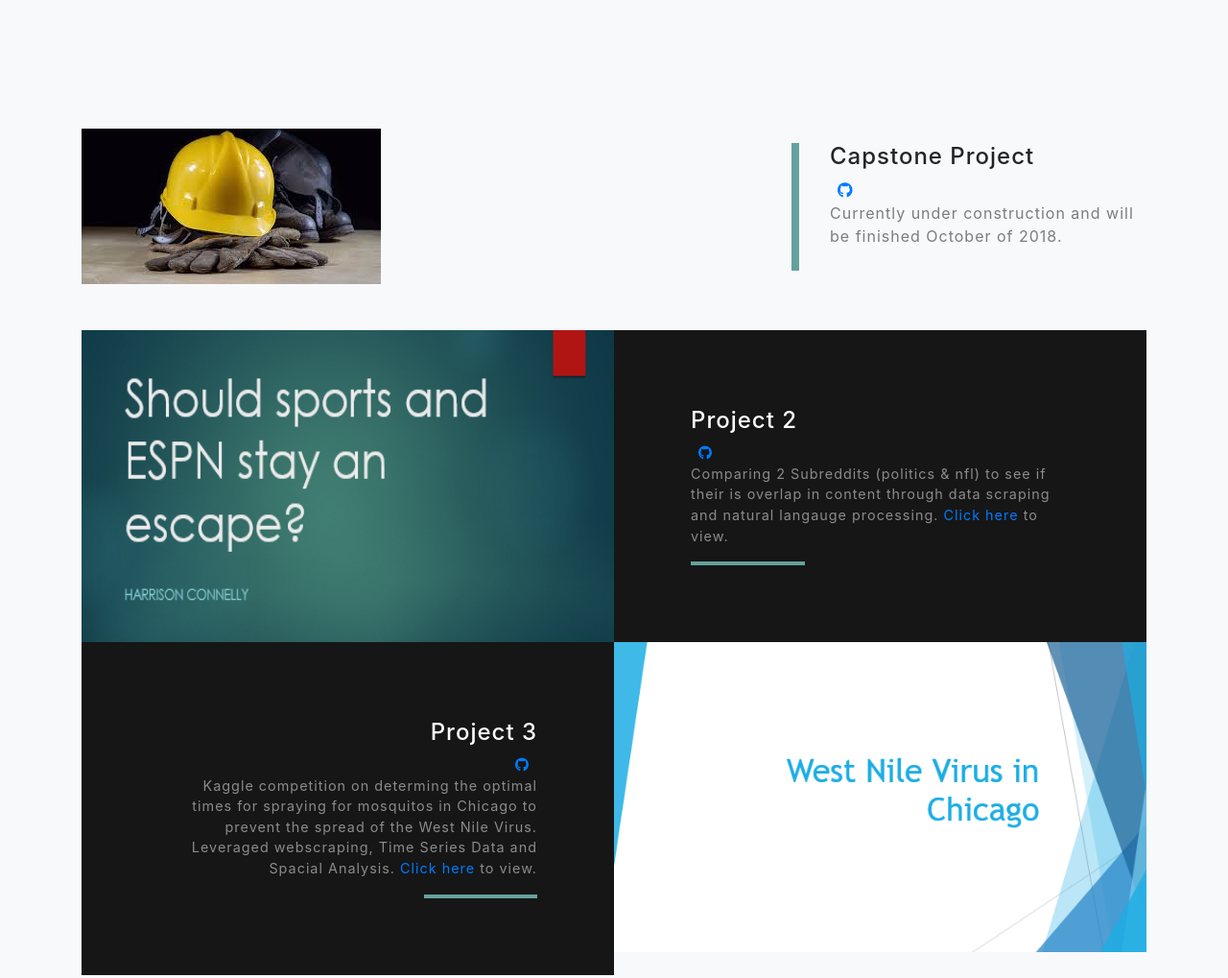
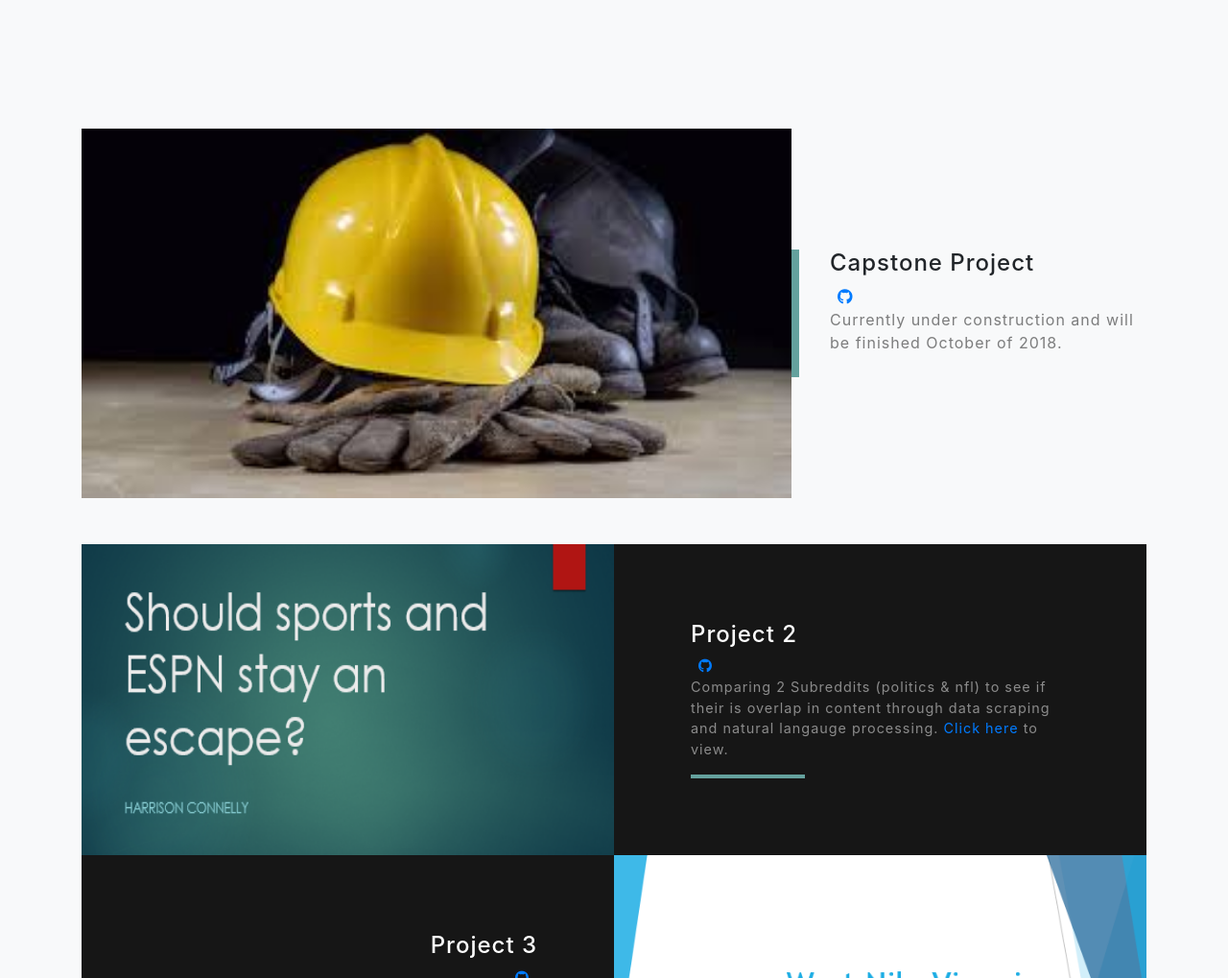
Before and after one commit to harryconnelly/harry-portfolio, a website with bundled scripts: page index.html in a window 1280 px wide. Shown: the part 1320-2339 px from the top of the page at 96% size. Built offline with nearby package versions, Linux system fonts and the light colour scheme.

Commit message:
fixing under construction size

```diff
--- a/index.html
+++ b/index.html
@@ -83,7 +83,7 @@
         <!-- Featured Project Row -->
         <div class="row align-items-center no-gutters mb-4 mb-lg-5">
           <div class="col-xl-8 col-lg-7">
-            <img class="img-fluid mb-3 mb-lg-0" src="img/underconstruction.jpg" alt="">
+            <img class="img-fluid" style="width:100%;height:100%;" src="img/underconstruction.jpg" alt="">
           </div>
           <div class="col-xl-4 col-lg-5">
             <div class="featured-text text-center text-lg-left">
```
